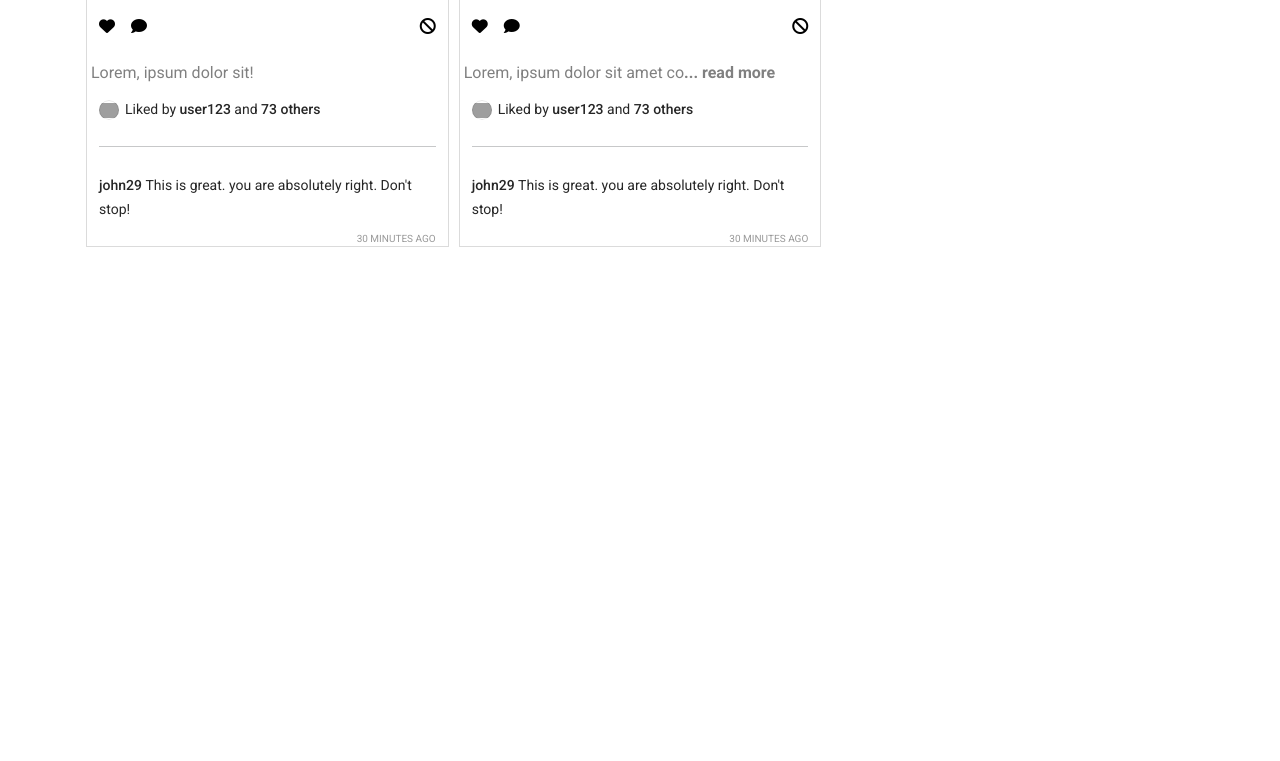
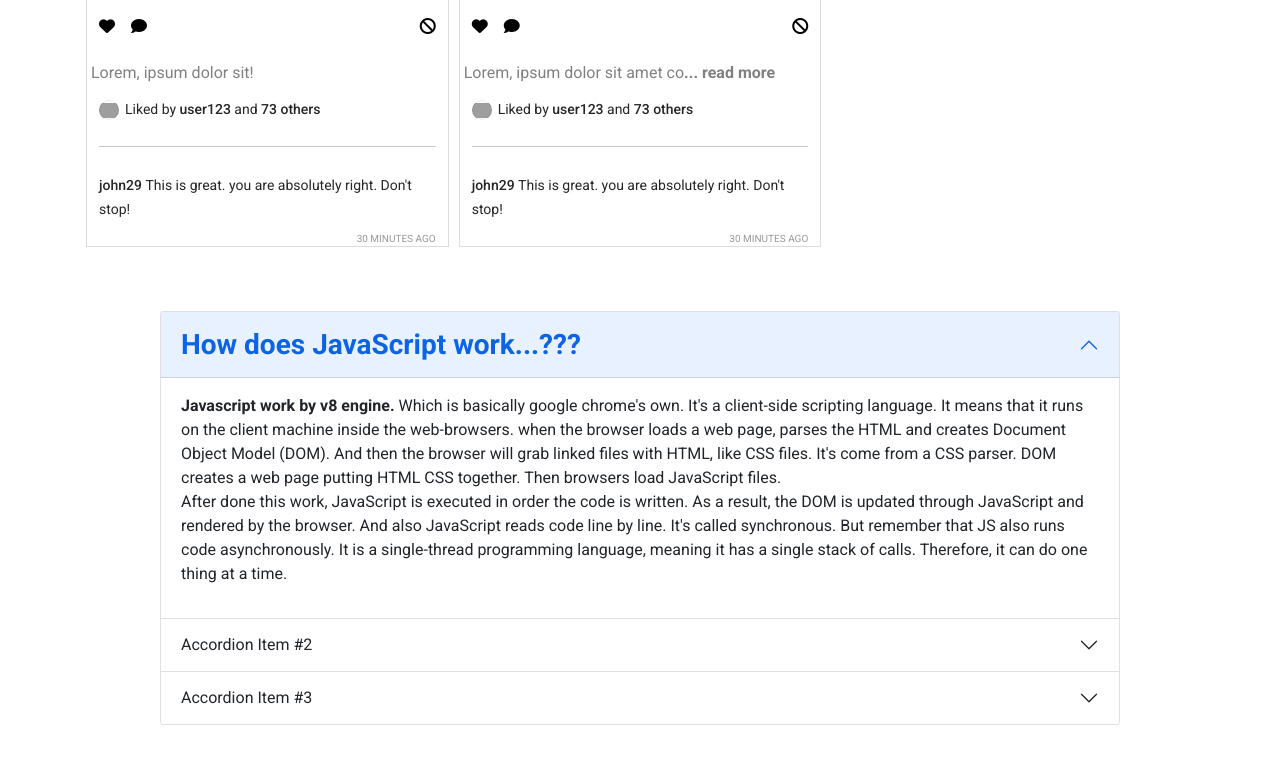
Before and after one commit to rakibul-wdp/insta-shohor-simple-website, a plain HTML site: page index.html in a window 1280 px wide. Shown: the part 1285-2046 px from the top of the page. Before the commit the page ends 1548 px from the top, so only its background shows below. Drawn offline with nearby package versions, Linux system fonts and the light colour scheme; grey boxes are pictures that could not be loaded.

Commit message:
add first question answer

```diff
--- a/index.html
+++ b/index.html
@@ -55,9 +55,63 @@
     <h1 id="report-heading">Reported posts</h1>
     <div id="reported"></div>
   </main>
-  <section></section>
+  <div class="accordion w-75 mx-auto my-5" id="accordionPanelsStayOpenExample">
+    <div class="accordion-item">
+      <h2 class="accordion-header" id="panelsStayOpen-headingOne">
+        <button class="accordion-button fw-bold fs-3" type="button" data-bs-toggle="collapse"
+          data-bs-target="#panelsStayOpen-collapseOne" aria-expanded="true" aria-controls="panelsStayOpen-collapseOne">
+          How does JavaScript work...???
+        </button>
+      </h2>
+      <div id="panelsStayOpen-collapseOne" class="accordion-collapse collapse show"
+        aria-labelledby="panelsStayOpen-headingOne">
+        <div class="accordion-body">
+          <strong>Javascript work by v8 engine.</strong> Which is basically google chrome's own. It's a client-side scripting language. It means
+          that it runs on the client machine inside the web-browsers. when the browser loads a web page, parses the HTML and
+          creates Document Object Model (DOM). And then the browser will grab linked files with HTML, like CSS files. It's come
+          from a CSS parser. DOM creates a web page putting HTML CSS together. Then browsers load JavaScript files. <p>After done
+          this work, JavaScript is executed in order the code is written. As a result, the DOM is updated through JavaScript and
+          rendered by the browser. And also JavaScript reads code line by line. It's called synchronous. But remember that JS also
+          runs code asynchronously. It is a single-thread programming language, meaning it has a single stack of calls. Therefore,
+          it can do one thing at a time.</p>
+        </div>
+      </div>
+    </div>
+    <div class="accordion-item">
+      <h2 class="accordion-header" id="panelsStayOpen-headingTwo">
+        <button class="accordion-button collapsed" type="button" data-bs-toggle="collapse"
+          data-bs-target="#panelsStayOpen-collapseTwo" aria-expanded="false" aria-controls="panelsStayOpen-collapseTwo">
+          Accordion Item #2
+        </button>
+      </h2>
+      <div id="panelsStayOpen-collapseTwo" class="accordion-collapse collapse"
+        aria-labelledby="panelsStayOpen-headingTwo">
+        <div class="accordion-body">
+
+        </div>
+      </div>
+    </div>
+    <div class="accordion-item">
+      <h2 class="accordion-header" id="panelsStayOpen-headingThree">
+        <button class="accordion-button collapsed" type="button" data-bs-toggle="collapse"
+          data-bs-target="#panelsStayOpen-collapseThree" aria-expanded="false"
+          aria-controls="panelsStayOpen-collapseThree">
+          Accordion Item #3
+        </button>
+      </h2>
+      <div id="panelsStayOpen-collapseThree" class="accordion-collapse collapse"
+        aria-labelledby="panelsStayOpen-headingThree">
+        <div class="accordion-body">
+
+        </div>
+      </div>
+    </div>
+  </div>
   <footer></footer>
 
+  <!-- bootstrap script  -->
+  <script src="https://cdn.jsdelivr.net/npm/bootstrap@5.1.3/dist/js/bootstrap.bundle.min.js"
+    integrity="sha384-ka7Sk0Gln4gmtz2MlQnikT1wXgYsOg+OMhuP+IlRH9sENBO0LRn5q+8nbTov4+1p" crossorigin="anonymous"></script>
   <!-- add javascript  file  -->
   <script src="./js/app.js"></script>
 </body>
```
